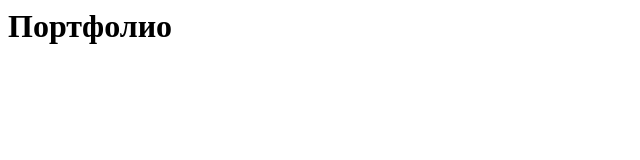
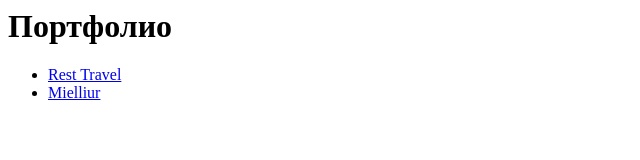
Before and after one commit to Matvey1308/matvey1308.github.io, a plain HTML site: page index.html in a window 1280 px wide. Shown: the whole page, without its empty margins (0-640 px from the left). Drawn offline with Linux system fonts and the light colour scheme.

Commit message:
Update index.html

```diff
--- a/index.html
+++ b/index.html
@@ -1 +1,5 @@
 <h1>Портфолио</h1>
+<ul>
+  <li><a href="/resttravel/">Rest Travel</a></li>
+  <li><a href="/mielliur/">Mielliur</a></li>
+</ul>
```
